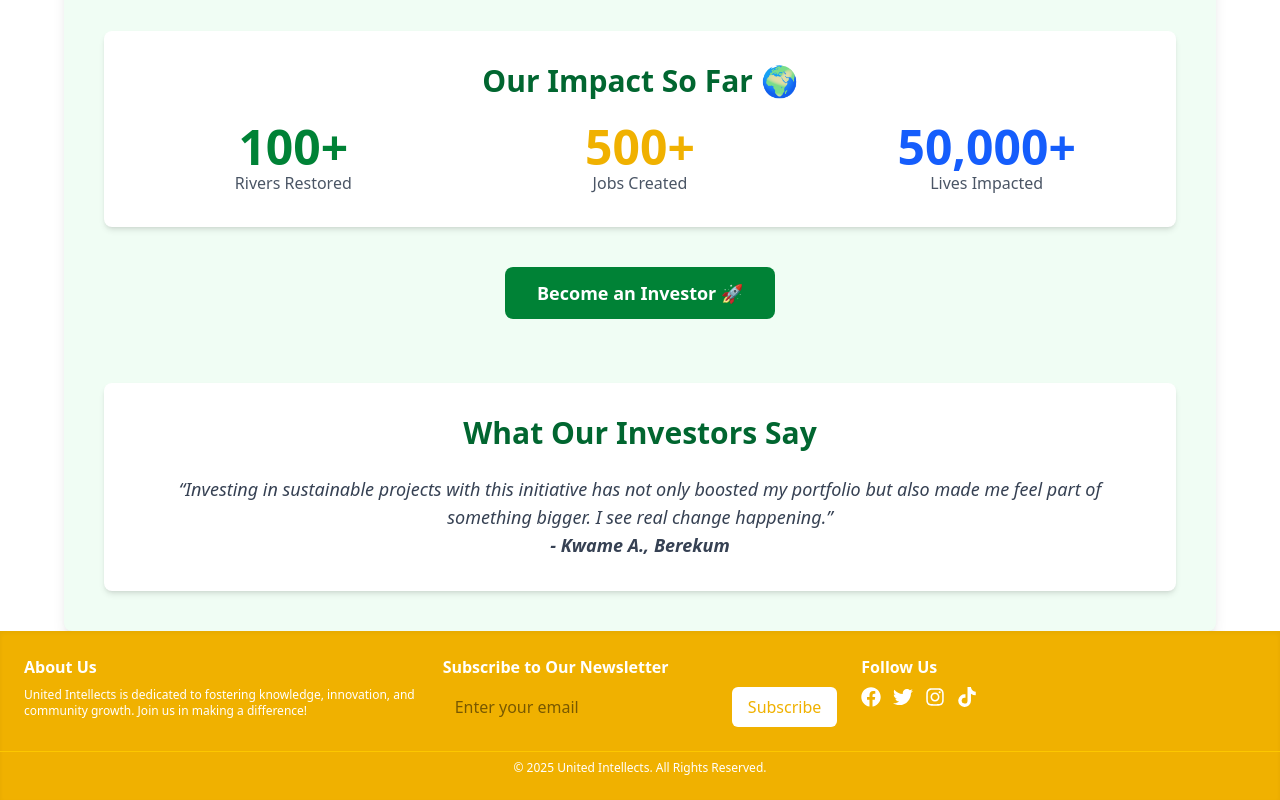
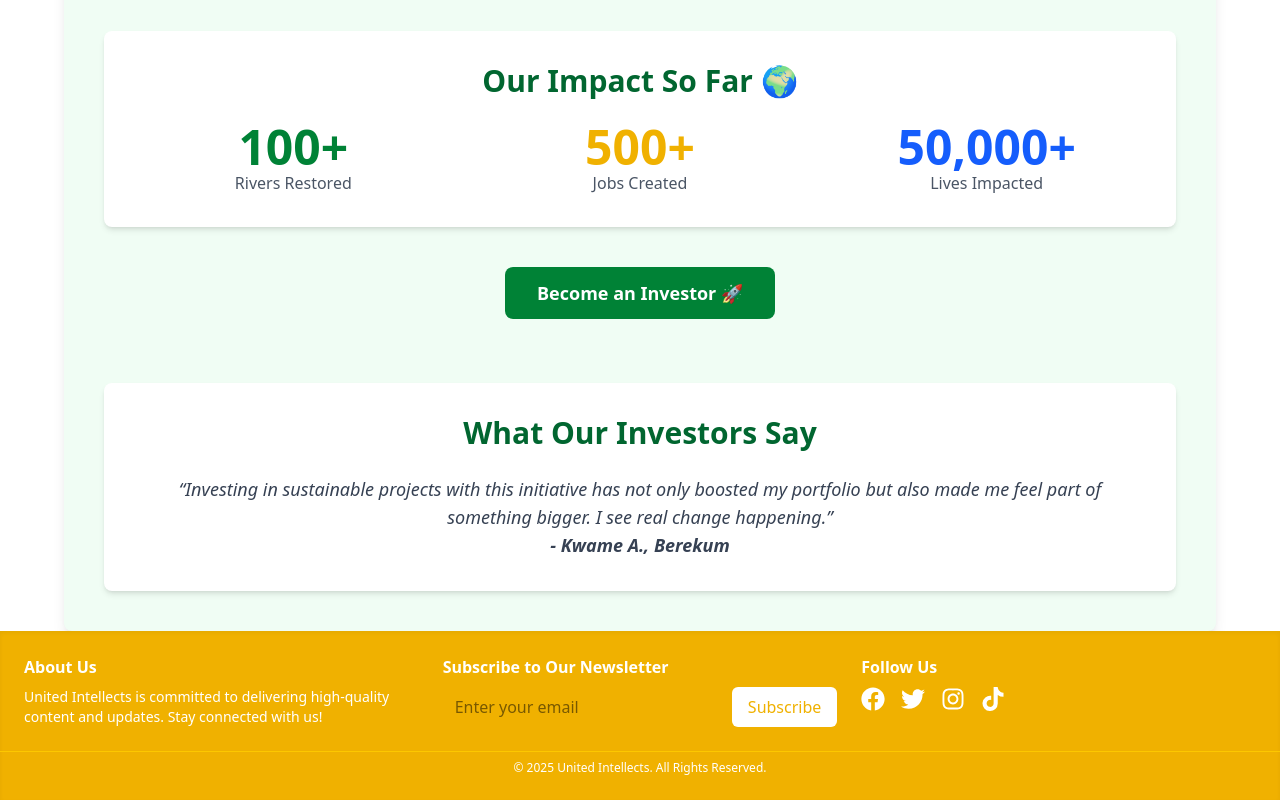
Before and after one commit to GROW-YAI/united-intellects, a React (Vite) app: page / in a window 1280 px wide. Shown: the part 1829-2629 px from the top of the page. Built offline with nearby package versions, Linux system fonts and the light colour scheme; no server answers.

Commit message:
added email subscription

```diff
--- a/src/components/Footer.jsx
+++ b/src/components/Footer.jsx
@@ -3,15 +3,24 @@ import { useState } from "react";
 
 function Footer() {
     const [email, setEmail] = useState("");
-  const [message, setMessage] = useState(""); // Success/Error message
-  const [isSubmitting, setIsSubmitting] = useState(false); // Loading state
+    const [message, setMessage] = useState("");
+    const [isSubmitting, setIsSubmitting] = useState(false);
 
-  const API_BASE_URL = "https://united-intellects-backend-5pgx.vercel.app"; // Backend URL
+    // Ensure API URL is correctly set and remove any trailing slash
+    const API_BASE_URL = (import.meta.env.VITE_BACKEND_URL || "http://localhost:5003")
+        .replace(/\/$/, "");
 
     const handleSubscribe = async (e) => {
         e.preventDefault();
 
         if (!email.trim()) {
+            setMessage("Please enter an email address.");
+            return;
+        }
+
+        // Basic email validation
+        const emailRegex = /^[^\s@]+@[^\s@]+\.[^\s@]+$/;
+        if (!emailRegex.test(email)) {
             setMessage("Please enter a valid email address.");
             return;
         }
@@ -21,7 +30,7 @@ function Footer() {
 
         try {
             const response = await fetch(`${API_BASE_URL}/api/subscribe`, {
-        method: "POST", // Ensure this is POST
+                method: "POST",
                 headers: {
                     "Content-Type": "application/json",
                 },
@@ -32,12 +41,13 @@ function Footer() {
 
             if (response.ok) {
                 setMessage("Thank you for subscribing!");
-        setEmail(""); // Clear input
+                setEmail("");
             } else {
-        setMessage(data.message || "Subscription failed. Try again.");
+                setMessage(data.error || "Subscription failed. Please try again.");
             }
         } catch (error) {
-      setMessage("Network error. Please try again later.");
+            console.error("Subscription Error:", error);
+            setMessage("Network error. Please check your connection and try again.");
         } finally {
             setIsSubmitting(false);
         }
@@ -46,16 +56,15 @@ function Footer() {
     return (
         <footer className="bg-yellow-500 text-white py-6 shadow-inner">
             <div className="max-w-7xl mx-auto px-6 grid grid-cols-1 md:grid-cols-3 gap-6">
-        {/* About Us Section */}
+                {/* About Section */}
                 <div>
                     <h2 className="text-base font-bold mb-2">About Us</h2>
-          <p className="text-xs">
-            United Intellects is dedicated to fostering knowledge, innovation, and
-            community growth. Join us in making a difference!
+                    <p className="text-sm">
+                        United Intellects is committed to delivering high-quality content and updates. Stay connected with us!
                     </p>
                 </div>
 
-        {/* Subscription Section */}
+                {/* Subscribe Section */}
                 <div>
                     <h2 className="text-base font-bold mb-2">Subscribe to Our Newsletter</h2>
                     <form onSubmit={handleSubscribe} className="flex flex-col sm:flex-row gap-2">
@@ -85,44 +94,24 @@ function Footer() {
                 {/* Social Media Links */}
                 <div>
                     <h2 className="text-base font-bold mb-2">Follow Us</h2>
-          <div className="flex space-x-3">
-            <a
-              href="https://www.facebook.com/profile.php?id=61573820306227"
-              target="_blank"
-              rel="noopener noreferrer"
-              className="hover:text-black transition duration-300"
-            >
-              <FaFacebook size={20} />
+                    <div className="flex gap-4">
+                        <a href="https://www.facebook.com/UnitedIntellects" target="_blank" rel="noopener noreferrer" aria-label="Facebook">
+                            <FaFacebook className="text-white hover:text-gray-200 text-2xl" />
                         </a>
-            <a
-              href="https://x.com/unitedintellec"
-              target="_blank"
-              rel="noopener noreferrer"
-              className="hover:text-black transition duration-300"
-            >
-              <FaTwitter size={20} />
+                        <a href="https://twitter.com/UnitedIntellects" target="_blank" rel="noopener noreferrer" aria-label="Twitter">
+                            <FaTwitter className="text-white hover:text-gray-200 text-2xl" />
                         </a>
-            <a
-              href="https://www.instagram.com/unitedintellect/?next=%2F&hl=en-"
-              target="_blank"
-              rel="noopener noreferrer"
-              className="hover:text-black transition duration-300"
-            >
-              <FaInstagram size={20} />
+                        <a href="https://www.instagram.com/UnitedIntellects" target="_blank" rel="noopener noreferrer" aria-label="Instagram">
+                            <FaInstagram className="text-white hover:text-gray-200 text-2xl" />
                         </a>
-            <a
-              href="https://www.tiktok.com/@united_intellect?lang=en-"
-              target="_blank"
-              rel="noopener noreferrer"
-              className="hover:text-black transition duration-300"
-            >
-              <FaTiktok size={20} />
+                        <a href="https://www.tiktok.com/@UnitedIntellects" target="_blank" rel="noopener noreferrer" aria-label="TikTok">
+                            <FaTiktok className="text-white hover:text-gray-200 text-2xl" />
                         </a>
                     </div>
                 </div>
             </div>
 
-      {/* Bottom Bar */}
+            {/* Footer Bottom */}
             <div className="mt-6 text-center text-xs border-t border-yellow-400 pt-2">
                 &copy; {new Date().getFullYear()} United Intellects. All Rights Reserved.
             </div>
```
Lines whose indentation alone changed are shown as unchanged.
